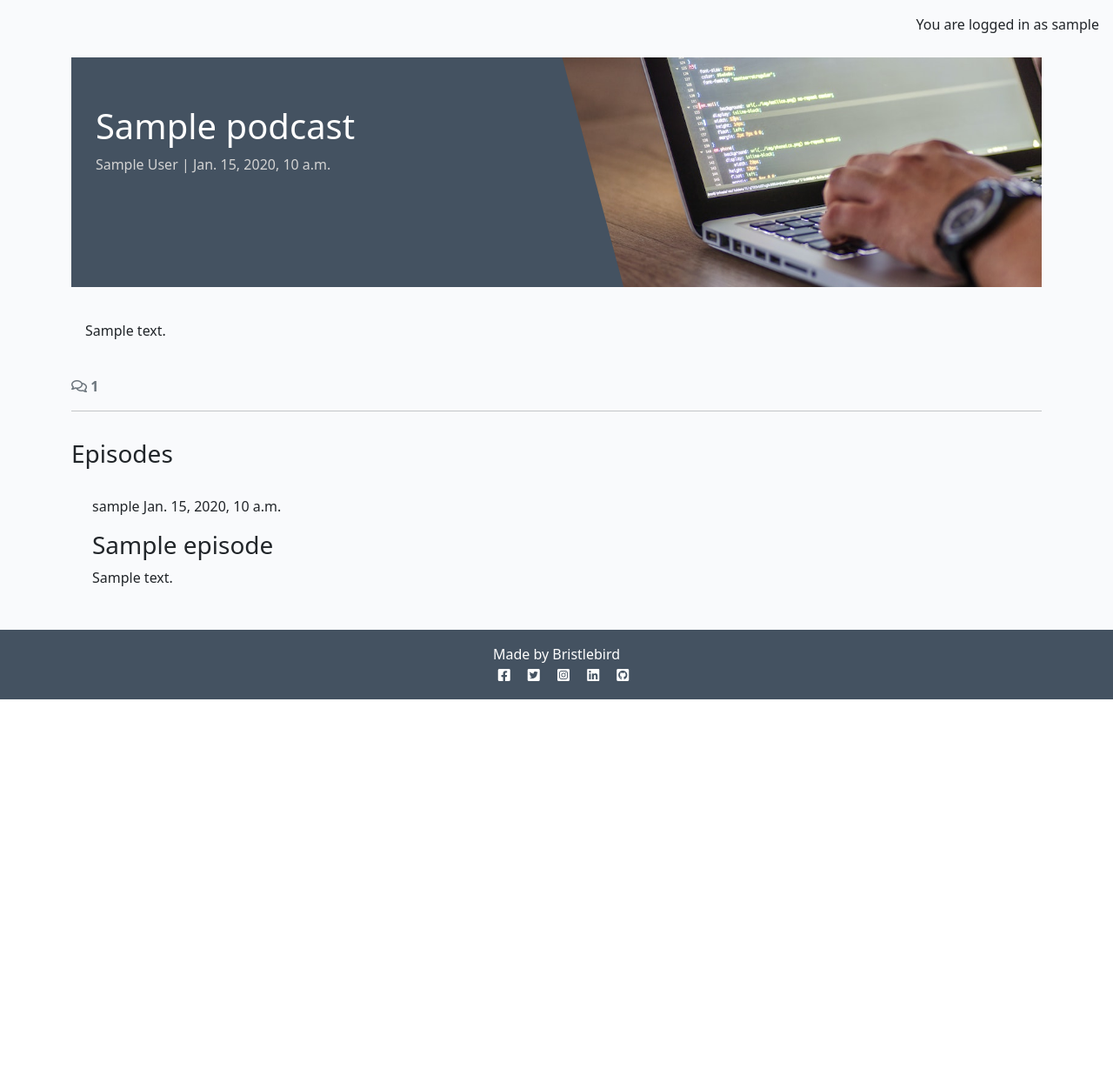
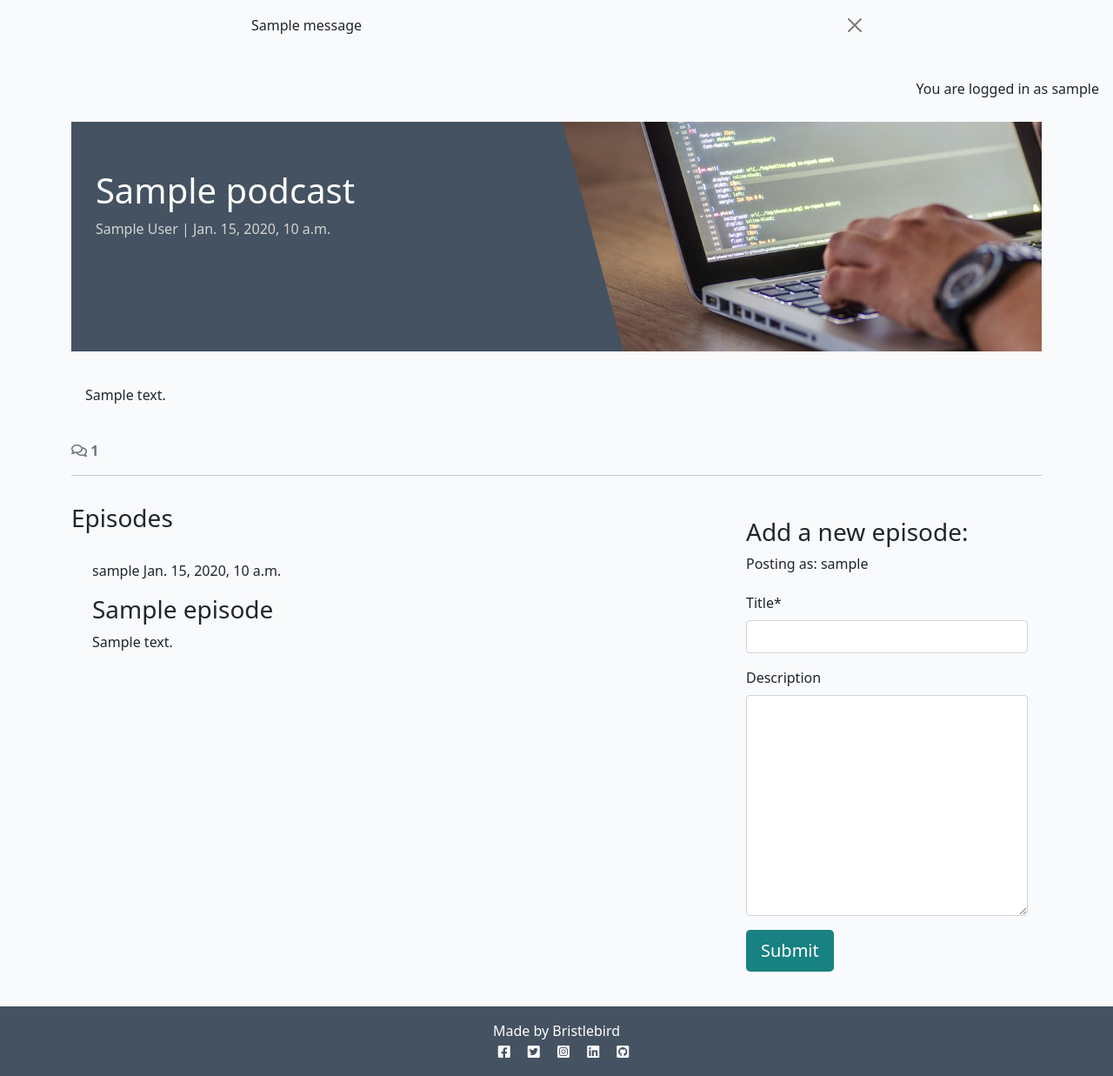
Before and after one commit to bristlebird/resonance, a Django app: a page that uses templates/base.html in a window 1280 px wide. Shown: the part 60-1297 px from the top of the page at 87% size. Before the commit the page ends 864 px from the top, so only its background shows below. Run offline with Django 5.2, Linux system fonts and the light colour scheme; a user stored in the database is signed in; tables that the repository leaves empty hold one stand-in row (values such as "Sample post"); one stand-in notice (Sample message) is shown; some libraries are stand-ins or nearby versions.

Commit message:
add episode from front end

```diff
--- /dev/null
+++ b/podcast/forms.py
@@ -0,0 +1,8 @@
+from django import forms
+from .models import Episode
+
+
+class EpisodeForm(forms.ModelForm):
+    class Meta:
+        model = Episode
+        fields = ('title', 'description',)
--- a/podcast/templates/podcast/podcast_detail.html
+++ b/podcast/templates/podcast/podcast_detail.html
@@ -1,5 +1,6 @@
 {% extends 'base.html' %} {% block content %}
 {% load static %}
+{% load crispy_forms_tags %}
 
 <div class="masthead">
     <div class="container">
@@ -64,12 +65,24 @@
           </p>
           {% endif %}
         </div>
-        <!-- Our for loop ends here -->
         {% endfor %}
       </div>
     </div>
+    <!-- Creating New Episodes -->
+    <div class="col-md-4 card mb-4 mt-3">
+        <div class="card-body">
+          {% if user.is_authenticated %}
+          <h3>Add a new episode:</h3>
+          <p>Posting as: {{ user.username }}</p>
+          <form id="episodeForm" method="post" style="margin-top: 1.3em;">
+            {{ episode_form | crispy }}
+            {% csrf_token %}
+            <button id="submitButton" type="submit" class="btn btn-signup btn-lg">Submit</button>
+          </form>
+          {% endif %}
+        </div>
+      </div>
   </div>
-
 </div>
 
 {% endblock content %}
--- a/podcast/views.py
+++ b/podcast/views.py
@@ -1,6 +1,8 @@
 from django.shortcuts import render, get_object_or_404
 from django.views import generic
+from django.contrib import messages
 from .models import Podcast
+from .forms import EpisodeForm
 
 
 class PodcastList(generic.ListView):
@@ -44,6 +46,20 @@ def podcast_detail(request, slug):
     episodes = show.podcast_episodes.all().order_by("-created_on")
     episode_count = show.podcast_episodes.filter(status=1).count()
 
+    if request.method == "POST":
+        episode_form = EpisodeForm(data=request.POST)
+        if episode_form.is_valid():
+            episode = episode_form.save(commit=False)
+            episode.administrator = request.user
+            episode.podcast = show
+            episode.save()
+            messages.add_message(
+                request, messages.SUCCESS,
+                'Episode added!'
+            )
+
+    episode_form = EpisodeForm()
+
     return render(
         request,
         "podcast/podcast_detail.html",
@@ -51,5 +67,6 @@ def podcast_detail(request, slug):
             "show": show,
             "episodes": episodes,
             "episode_count": episode_count,
+            "episode_form": episode_form,
         },
     )
--- a/requirements.txt
+++ b/requirements.txt
@@ -1,7 +1,9 @@
 asgiref==3.8.1
+crispy-bootstrap5==0.7
 dj-database-url==0.5.0
 Django==4.2.16
 django-allauth==0.57.2
+django-crispy-forms==2.3
 django-summernote==0.8.20.0
 gunicorn==20.1.0
 oauthlib==3.2.2
--- a/resonance/settings.py
+++ b/resonance/settings.py
@@ -48,6 +48,8 @@ INSTALLED_APPS = [
     'allauth',
     'allauth.account',
     'allauth.socialaccount',
+    'crispy_forms',
+    'crispy_bootstrap5',
     'django_summernote',
     'podcast',
     'about',
@@ -56,6 +58,9 @@ INSTALLED_APPS = [
 SITE_ID = 1
 LOGIN_REDIRECT_URL = '/'
 LOGOUT_REDIRECT_URL = '/'
+
+CRISPY_ALLOWED_TEMPLATE_PACKS = "bootstrap5"
+CRISPY_TEMPLATE_PACK = "bootstrap5"
 
 MIDDLEWARE = [
     'django.middleware.security.SecurityMiddleware',
--- a/templates/base.html
+++ b/templates/base.html
@@ -62,7 +62,19 @@
             </div>
         </div>
     </nav>
-
+    <!-- displaying Django messages -->
+    <div class="container">
+        <div class="row">
+            <div class="col-md-8 offset-md-2">
+                {% for message in messages %}
+                <div class="alert {{ message.tags }} alert-dismissible fade show" id="msg" role="alert">
+                    {{ message | safe }}
+                    <button type="button" class="btn-close" data-bs-dismiss="alert" aria-label="Close"></button>
+                </div>
+                {% endfor %}
+            </div>
+        </div>
+    </div>
     <main class="flex-shrink-0 main-bg">
         {% if user.is_authenticated %}
         <p class="text-end m-3">You are logged in as {{ user }}</p>
```
